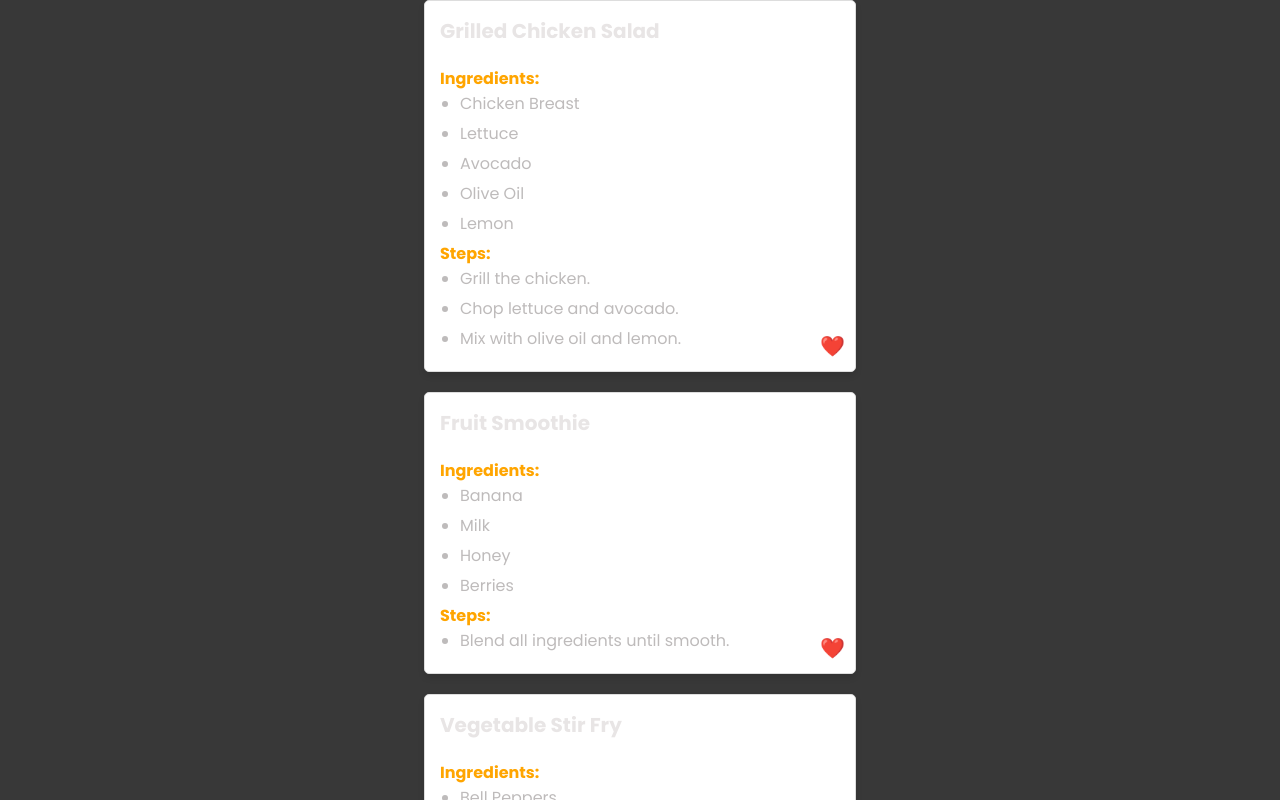
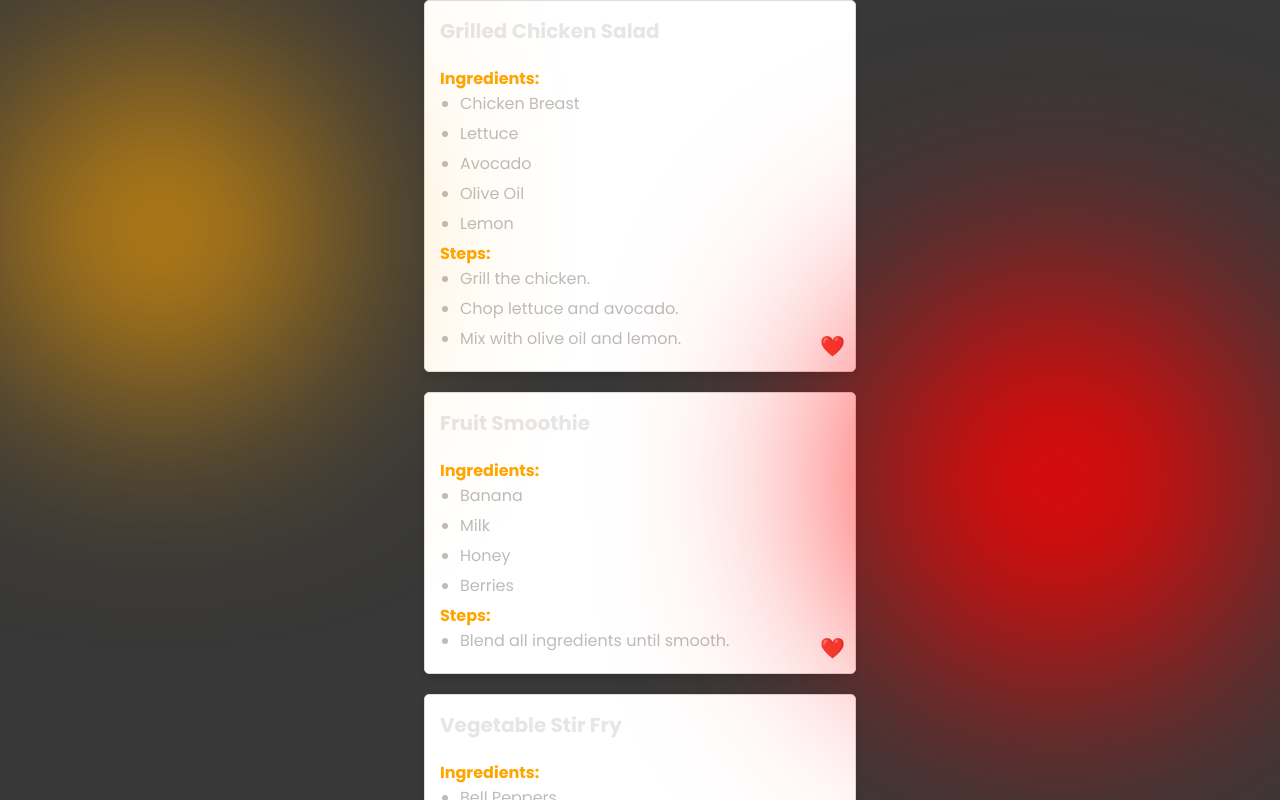
Before and after one commit to Psp2705/Nutrino-AI, a React (Vite) app in the folder client/: page /recipe-reels in a window 1280 px wide. Built offline with nearby package versions, Linux system fonts and the light colour scheme; no server answers.

Commit message:
addedblurs

```diff
--- a/client/src/Components/FavoriteRecipes/FavoriteRecipes.css
+++ b/client/src/Components/FavoriteRecipes/FavoriteRecipes.css
@@ -1,9 +1,37 @@
 .favorite-recipes {
   display: flex;
+  z-index: 5;
   flex-direction: column;
   align-items: center;
   gap: 20px;
+  color: orange;
 }
+
+.favblur-circle {
+  position: absolute;
+  border-radius: 50%;
+  filter: blur(120px);
+  z-index: 1;
+}
+
+/* Orange Circle */
+.orange {
+  width: 300px;
+  height: 300px;
+  background-color: orange;
+  top: 10%;
+  left: 10px;
+}
+
+/* Red Circle */
+.red {
+  width: 400px;
+  height: 400px;
+  background-color: red;
+  bottom: 15%;
+  right: 20px;
+}
+
 
 .favorite-recipe-card {
   background-color: white;
--- a/client/src/Components/FavoriteRecipes/FavoriteRecipes.jsx
+++ b/client/src/Components/FavoriteRecipes/FavoriteRecipes.jsx
@@ -11,6 +11,8 @@ const FavoriteRecipes = () => {
 
   return (
     <div className="favorite-recipes">
+      <div className="favblur-circle orange"></div>
+      <div className="favblur-circle red"></div>
       <h2>Your Favorite Recipes</h2>
       {favoriteRecipes.length > 0 ? (
         favoriteRecipes.map((recipe, index) => (
--- a/client/src/Components/RecipeReels/RecipeReels.css
+++ b/client/src/Components/RecipeReels/RecipeReels.css
@@ -3,6 +3,31 @@
   flex-direction: column;
   align-items: center;
   gap: 20px;
+}
+
+.recipeblur-circle {
+  position: absolute;
+  border-radius: 50%;
+  filter: blur(120px);
+  z-index: 1;
+}
+
+/* Orange Circle */
+.orange {
+  width: 300px;
+  height: 300px;
+  background-color: orange;
+  top: 10%;
+  left: 10px;
+}
+
+/* Red Circle */
+.red {
+  width: 400px;
+  height: 400px;
+  background-color: red;
+  bottom: 15%;
+  right: 20%;
 }
 
 .recipe-card {
--- a/client/src/Components/RecipeReels/RecipeReels.jsx
+++ b/client/src/Components/RecipeReels/RecipeReels.jsx
@@ -35,6 +35,8 @@ const RecipeReels = () => {
 
   return (
     <div className="recipe-reels">
+      <div className="recipeblur-circle orange"></div>
+      <div className="recipeblur-circle red"></div>
       {recipes.map(recipe => (
         <div key={recipe.id} className="recipe-card">
           <h3>{recipe.name}</h3>
```
